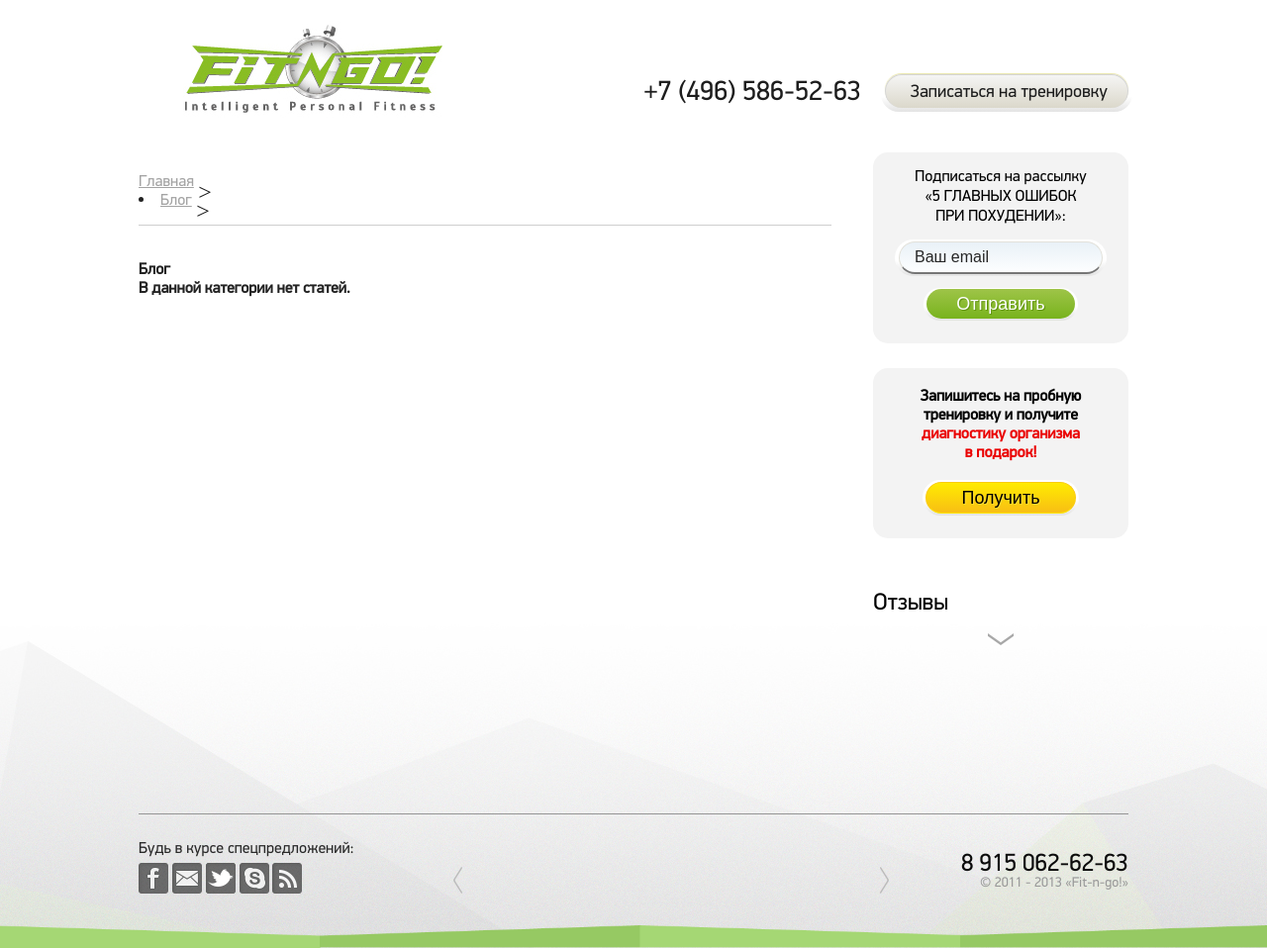
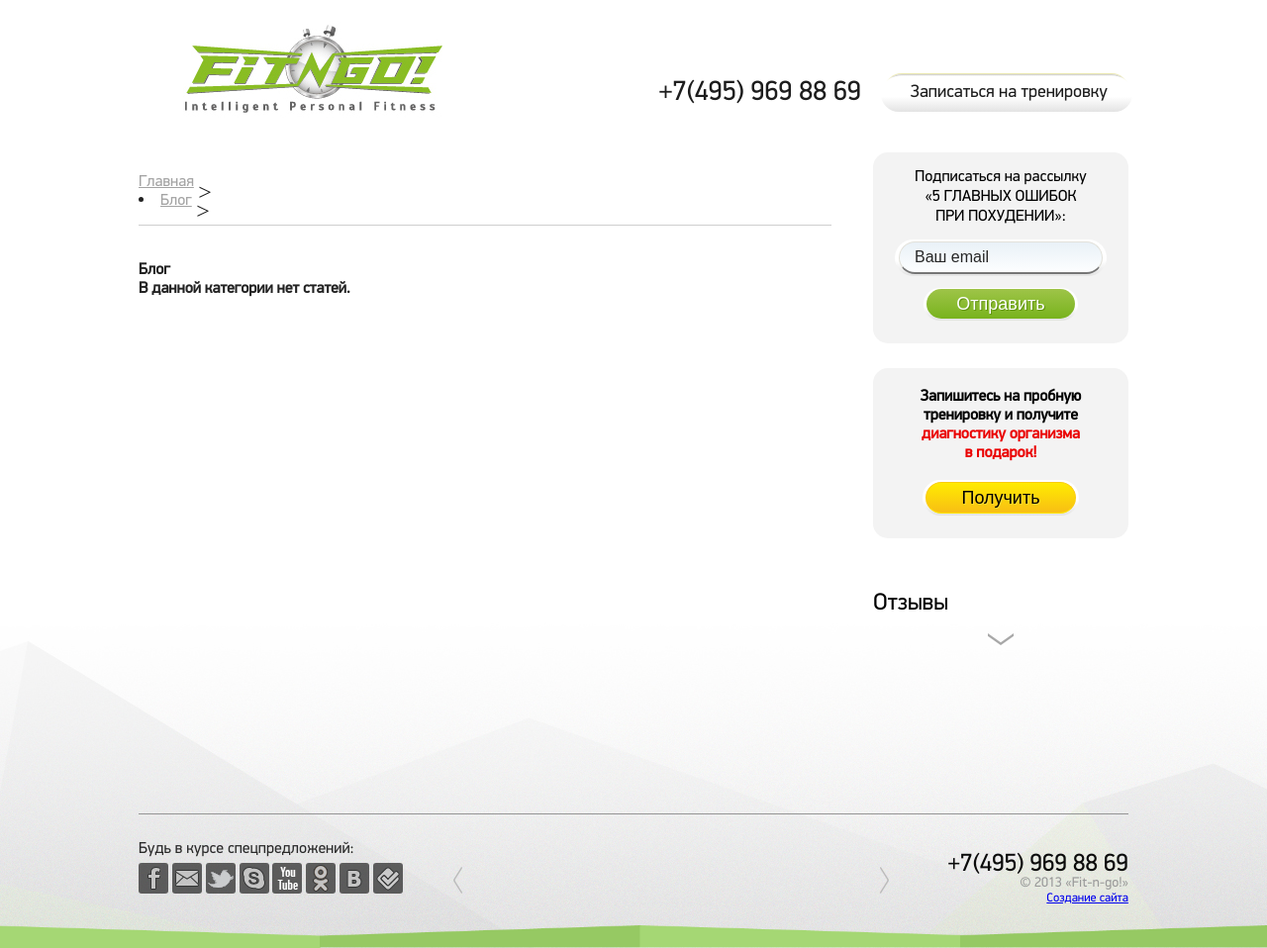
Before and after one commit to kpx13/fitngo, a Django app: template templates/blog.html in a window 1280 px wide. Shown: the whole page at 99% size. Run offline with Django 3.2, Linux system fonts and the light colour scheme; the template is opened without the code that fills it, so the values that code supplies are empty; some libraries are stand-ins or nearby versions.

Commit message:
new edits
Conflicts:
	templates/base_wrap.html

```diff
--- a/site_static/css/style.css
+++ b/site_static/css/style.css
@@ -416,6 +416,7 @@ form input[type="text"] {
 .back {
     position: relative;
     display: inline-block;
+    z-index: 1;
 }
 
 .sidebar__box span {
@@ -978,26 +979,115 @@ span.text_red {
     display: inline-block;
     margin-right: 0px;
     background-repeat: no-repeat;
-    background-position: 0 0;
+    background-position: center center;
+    border-radius:3px;
+    background-color: rgba(0,0,0,.6);
 
 }
 
-.footer__soc__block a:hover {
-    background-position: 0 -31px;
-}
 
 .fb {
-    background-image: url(../img/fb.png);
+    background-image: url(../img/FB.png);
+}
+.fb:hover{
+    background-color: #344789;
+}
+.vk {
+    background-image: url(../img/VK.png);
+}
+.vk:hover{
+    background-color: #4e678e;
 }
 .tw {
-    background-image: url(../img/tw.png);
+    background-image: url(../img/TW.png);
+}
+.tw:hover{
+    background-color: #3ac1f2;
 }
 .skype {
-    background-image: url(../img/skype.png);
+    background-image: url(../img/Skype.png);
+}
+.skype:hover{
+    background-color: #00a4ee;
 }
 .mail {
     background-image: url(../img/mail.png);
 }
-.rss{
-    background-image: url(../img/rss.png);
+.mail:hover{
+    background-color: #34b8ff;
 }
+.yt{
+    background: url(../img/YT.png) 40% 40% no-repeat;
+}
+.yt:hover{
+    background-color: #dc3738;
+}
+.odn{
+    background-image: url(../img/ODN.png);
+}
+.odn:hover{
+    background-color: #e97a18;
+}
+.icon-last{
+    background-image: url(../img/icon-last.png);
+}
+.icon-last:hover{
+    background-color: #344789;
+}
+.print-link{
+    float: right;
+    font-weight: bold;
+    margin-bottom: 10px;
+    color: #232323;
+    text-decoration: underline;
+}
+.print-link:hover{
+    color: #232323;
+    text-decoration: none;
+}
+.address{
+    margin-top: 60px;
+    margin-bottom: 50px;
+}
+.address p{
+    margin-bottom: 10px;
+}
+.address__link{
+    color:#0092ef;
+}
+.address__link:hover{
+    text-decoration: none;
+}
+.address__way__left{
+    width: 50%;
+    float: left;
+    background: url(../img/building1.jpg) no-repeat 0 0;
+    height: 361px;
+
+}
+.address__way__right{
+    width: 50%;
+    float: right;
+    height: 360px;
+    -webkit-box-sizing: border-box;
+    -moz-box-sizing: border-box;
+    box-sizing: border-box;
+    padding-left: 25px;
+}
+.address__way{
+    overflow: hidden;
+    margin-bottom: 40px;
+}
+.address__static-map{
+    background: url(../img/map.jpg) no-repeat 0 0;
+    width: 700px;
+    height: 448px;
+    margin-bottom: 40px;
+    margin-top: 30px;
+}
+.address__phone{
+    font-size: 18px;
+}
+.btn-train{
+    text-align: center;
+}
--- a/templates/base_wrap.html
+++ b/templates/base_wrap.html
@@ -9,6 +9,7 @@
         <script type="text/javascript" src="/static/js/jquery-1.9.1.min.js"></script>
         <script type="text/javascript" src="/static/js/script.js"></script>
         <script type="text/javascript" src="/static/js/jquery.colorbox-min.js"></script>
+        <meta name="viewport" content="width=1100">
         {% block head %}
         {% endblock %}
     </head>
@@ -82,7 +83,7 @@
                         </ul>
                     </nav>
                     <div class="header__contacts">
-                        <span class="header__contacts__phone">   +7 (496) 586-52-63</span>
+                        <span class="header__contacts__phone">  +7(495) 969 88 69</span>
                         <a class="btn__grey back" href="#" id="sign">Записаться на
                             тренировку</a>
                     </div>
@@ -97,11 +98,14 @@
                     <div class="footer__soc">
                         <div class="footer__soc__title">Будь в курсе спецпредложений:</div>
                         <div class="footer__soc__block">
-                            <a class="fb" href="#"> </a>
-                            <a class="mail" href="#"> </a>
-                            <a class="tw" href="#"> </a>
-                            <a class="skype" href="#"> </a>
-                            <a class="rss" href="#"> </a>
+                            <a target="_blank" class="fb" href="#"> </a>
+                            <a target="_blank" class="mail" href="#"> </a>
+                            <a target="_blank" class="tw" href="#"> </a>
+                            <a target="_blank" class="skype" href="#"> </a>
+                            <a target="_blank" class="yt" href="#"> </a>
+                            <a target="_blank" class="odn" href="#"> </a>
+                            <a target="_blank" class="vk" href="#"> </a>
+                            <a target="_blank" class="icon-last" href="#"> </a>
                         </div>
                     </div>
                     <div class="footer__slider__wrap">
@@ -110,7 +114,7 @@
                                 {% for p in partners %}
                                     <div class="footer__slider__i">
                                         {% thumbnail p.logo "x50" as im %}
-                                            <a class="slider_item" href="/media/{{ p.logo }}" title="<a href='{{ p.url }}' target='_blank'>{{ p.url }}</a>">
+                                            <a href='{{ p.url }}' target='_blank'>
                                                 <img src="{{ im.url }}" />
                                             </a>
                                         {% endthumbnail %}
@@ -123,8 +127,9 @@
 
                     </div>
                     <div class="footer__contacts">
-                        8 915 062-62-63
-                        <span>© 2011 - 2013 «Fit-n-go!»</span>
+                        +7(495) 969 88 69
+                        <span>© 2013 «Fit-n-go!»</span>
+                        <span style='margin-top: -3px; font-size: 0.5em'><a href='http://webgenesis.ru/' target='_blank' >Создание сайта</a></span>
                     </div>
                 </footer>
             </div>
```
Also changed, not shown: other parts of site_static/css/style.css (+16 -16 lines), site_static/img/FB.png (added), site_static/img/Facebook.png (added), site_static/img/ODN.png (added), site_static/img/Odnoklassniki.png (added), site_static/img/Skype.png (added), site_static/img/TW.png (added), site_static/img/Twitter.png (added), site_static/img/VK.png (added), site_static/img/VKontakte.png (added), site_static/img/YT.png (added), site_static/img/YouTube.png (added), site_static/img/building1.jpg (added), site_static/img/email.png (added), 5 more files.
